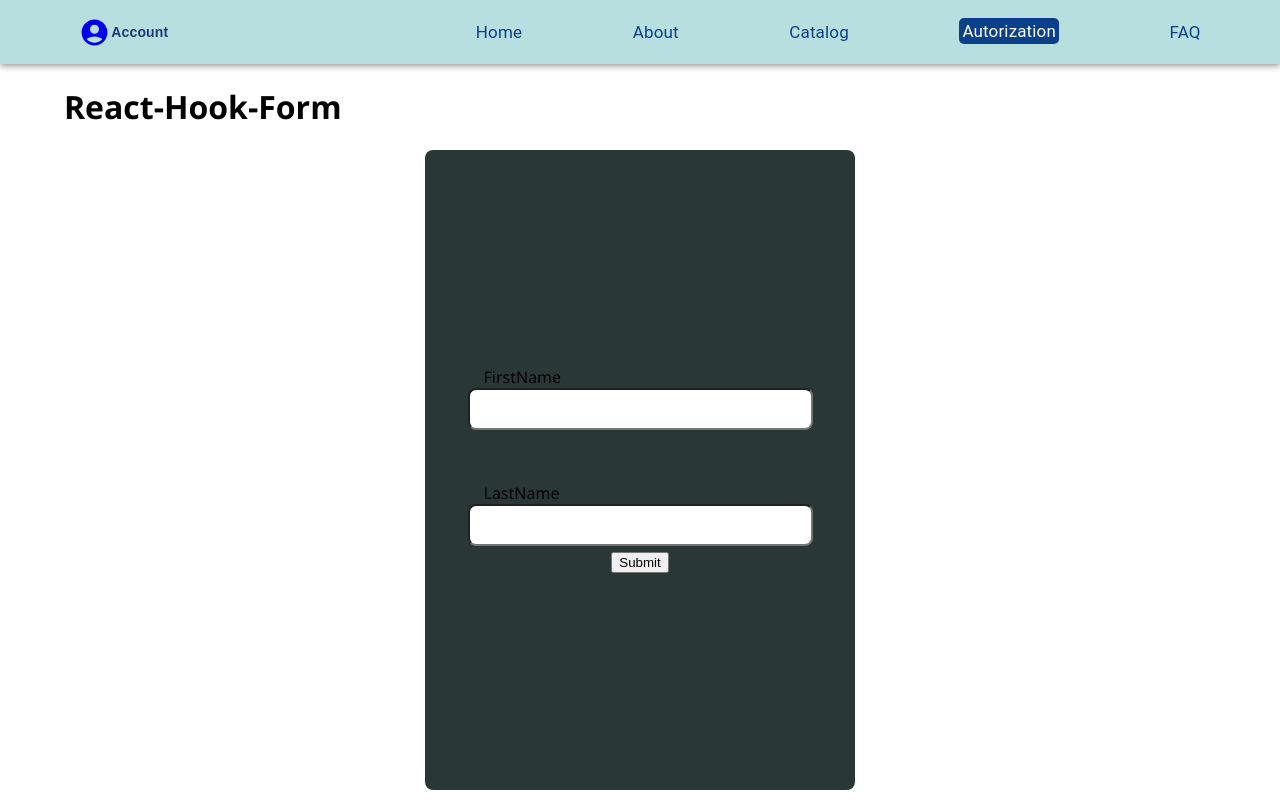
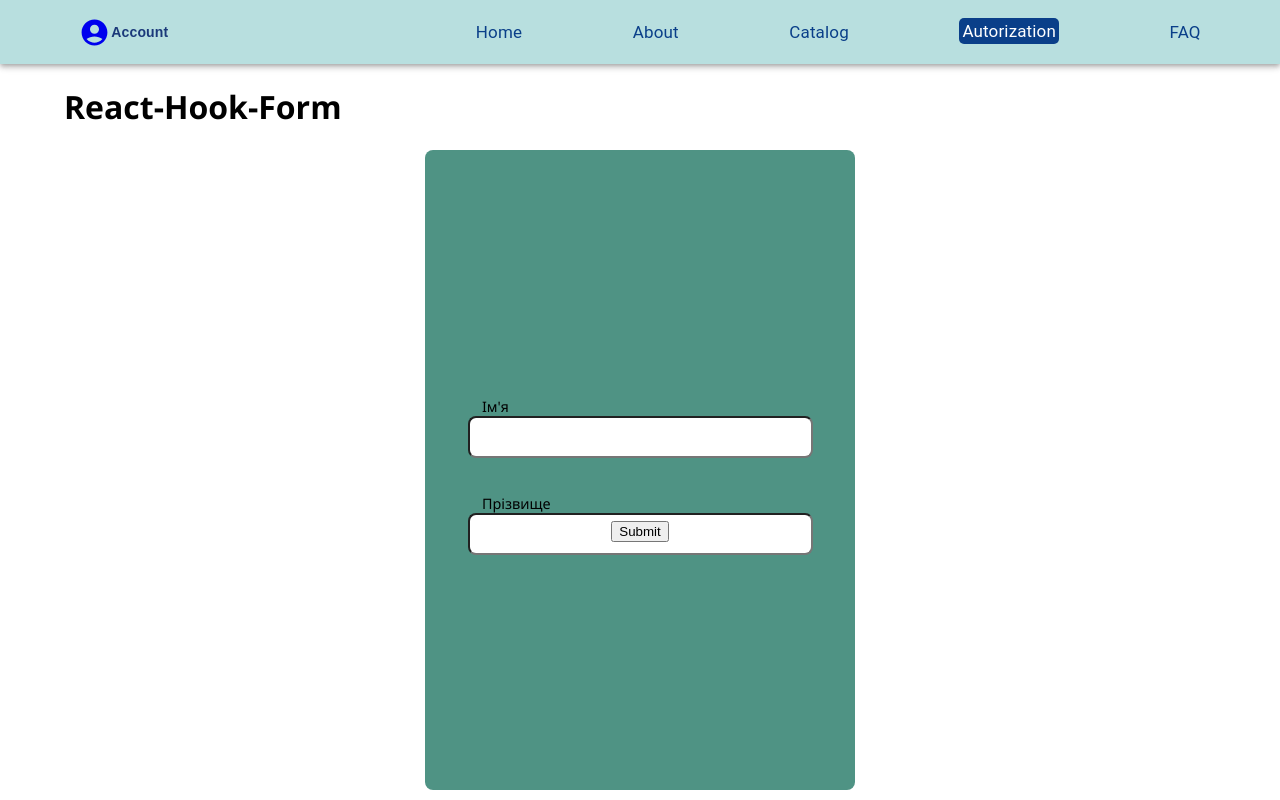
Before and after one commit to shpaksasha/NewProject, a React (Create React App) app: page /form in a window 1280 px wide. Built offline with nearby package versions, Linux system fonts and the light colour scheme.

Commit message:
add new changes to form, input

```diff
--- a/src/pages/Form/Form.js
+++ b/src/pages/Form/Form.js
@@ -10,7 +10,7 @@ const useStyles = makeStyles(theme => ({
         justifyContent: 'center',
         alignItems: 'center',
         margin: '0 auto',
-        backgroundColor: '#293836',
+        backgroundColor: '#4f9384',
         height: 640,
         width: 430,
         borderRadius: '8px'
@@ -27,15 +27,23 @@ const useStyles = makeStyles(theme => ({
         width: '345px',
         minHeight: '42px',
         borderRadius: '8px',
-        lineHeight: '10px',
-        marginBottom: '4px'
+        lineHeight: '8px',
+        marginBottom: '4px',
 
     },
     label: {
+        fontSize: '0.9em',
         display: 'inherit',
         textAlign: 'left',
         textIndent: '1em'
-    }
+    },
+    error: {
+        color: '#bb2458',
+        textAlign: 'left',
+        textIndent: '0.9em',
+        fontSize: '0.8em',
+    },
+
 }))
 
 const Form = () => {
@@ -57,31 +65,31 @@ const Form = () => {
             <h1>React-Hook-Form</h1>
             <div className={classes.root}>
                 <form className={classes.form} onSubmit={handleSubmit(submit)}>
-                    <Box sx={{mb: 6}}>
-                        <label className={classes.label}>FirstName</label>
+                    <Box sx={{mb: 9, maxHeight: '25px'}}>
+                        <label className={classes.label}>Ім'я</label>
                         <input className={classes.input}
                                {...register('firstName', {
-                                   required: 'Поле обязательно для заполнения',
-                                   minLength: {
-                                       value: 10,
-                                       message: 'min количество символов 10 '
+                                   required: 'Заповніть поле',
+                                   maxLength: {
+                                       value: 15,
+                                       message: 'максимальна кіл-ть. симвовів 15'
                                    }
                                })}
                         />
-                        <div>{errors?.firstName && <span>{errors?.firstName?.message || 'Error!'}</span>}</div>
+                        <div className={classes.error}>{errors?.firstName && <span>{errors?.firstName?.message || 'Error!'}</span>}</div>
                     </Box>
-                    <Box>
-                        <label className={classes.label}>LastName</label>
+                    <Box sx={{maxHeight: '25px'}}>
+                        <label className={classes.label}>Прізвище</label>
                         <input className={classes.input}
                                {...register('lastName', {
-                                   required: 'Поле обязательно для заполнения',
-                                   minLength: {
-                                       value: 10,
-                                       message: 'min количество символов 10 '
+                                   required: 'Заповніть поле',
+                                   maxLength: {
+                                       value: 15,
+                                       message: 'максимальна кіл-ть. симвовів 15'
                                    }
                                })}
                         />
-                        <div>{errors?.lastName && <span>{errors?.lastName?.message || 'Error!'}</span>}</div>
+                        <div className={classes.error}>{errors?.lastName && <span>{errors?.lastName?.message || 'Error!'}</span>}</div>
                     </Box>
                     <input type='submit'/>
                 </form>
```
